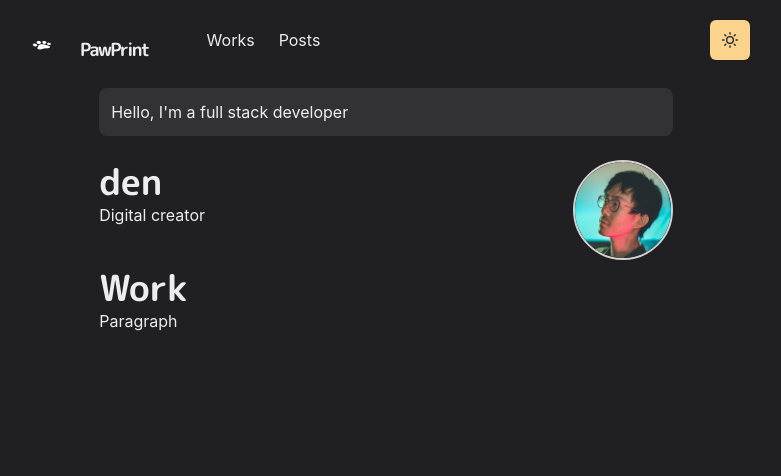
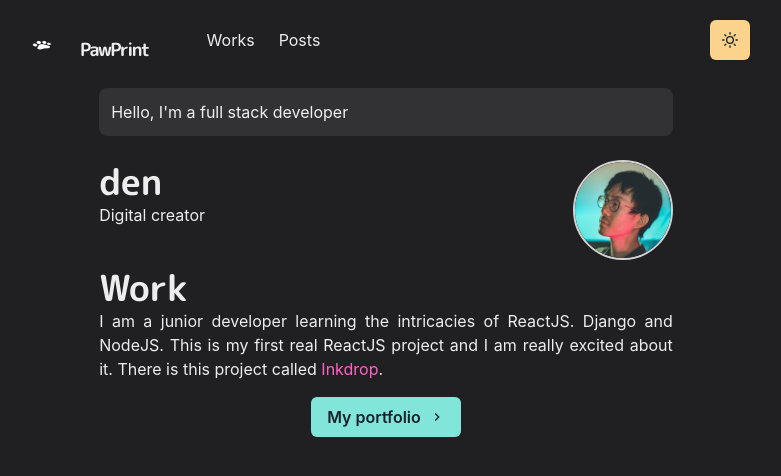
Before and after one commit to denesh-globotix/craftzdog, a Next.js app: page / in a window 1280 px wide. Shown: the top 476 px of the page, without its empty margins (254-1035 px from the left). Built offline with nearby package versions, Linux system fonts and the light colour scheme.

Commit message:
added paragraph

```diff
--- /dev/null
+++ b/components/paragraph.js
@@ -0,0 +1,8 @@
+import styled from '@emotion/styled'
+
+const Paragraph = styled.p`
+text-align: justify;
+text-index: 1em;
+`
+
+export default Paragraph
--- a/pages/index.js
+++ b/pages/index.js
@@ -1,21 +1,24 @@
-import { Container, Box, Heading, Image, useColorModeValue} from '@chakra-ui/react'
+import NextLink from 'next/link'
+import { Button,  Container, Box, Heading, Image, Link, useColorModeValue } from '@chakra-ui/react'
 import Section from '../components/section'
+import Paragraph from '../components/paragraph'
+import { ChevronRightIcon } from '@chakra-ui/icons'
 
 const Page = () => {
- return (
-  <Container>
+  return (
+    <Container>
       <Box borderRadius="lg" bg={useColorModeValue('whiteAlpha.500', 'whiteAlpha.200')} p={3} mb={6} aligh="center">
         Hello, I&apos;m a full stack developer
       </Box>
 
-      <Box display={{md:'flex'}}>
+      <Box display={{ md: 'flex' }}>
         <Box flexGrow={1}>
           <Heading as="h2" variant="page-title">
             den
           </Heading>
           <p>Digital creator</p>
         </Box>
-        <Box flexShrink={0} mt={{base:4, md:0}} ml={{md: 6}} textAlign="center">
+        <Box flexShrink={0} mt={{ base: 4, md: 0 }} ml={{ md: 6 }} textAlign="center">
           <Image borderColor="whiteAlpha.800" borderWidth={2} borderStyle="solid" maxWidth="100px" display="inline-block" borderRadius="full" src="/images/takuya.jpg" alt="Profile Image"
           />
         </Box>
@@ -25,7 +28,18 @@ const Page = () => {
         <Heading as="h3" variant="section-titel">
           Work
         </Heading>
-        <p>Paragraph</p>
+        <Paragraph>I am a junior developer learning the intricacies of ReactJS.
+          Django and NodeJS. This is my first real ReactJS project and I am really excited
+          about it. There is this project called {' '}
+          <NextLink href="/works/inkdrop"><Link>Inkdrop</Link></NextLink>.
+        </Paragraph>
+        <Box align="center" my={4}>
+          <NextLink href="/works">
+            <Button rightIcon={<ChevronRightIcon />} colorScheme="teal">
+              My portfolio
+            </Button>
+          </NextLink>
+        </Box>
       </Section>
     </Container>
   )
```
